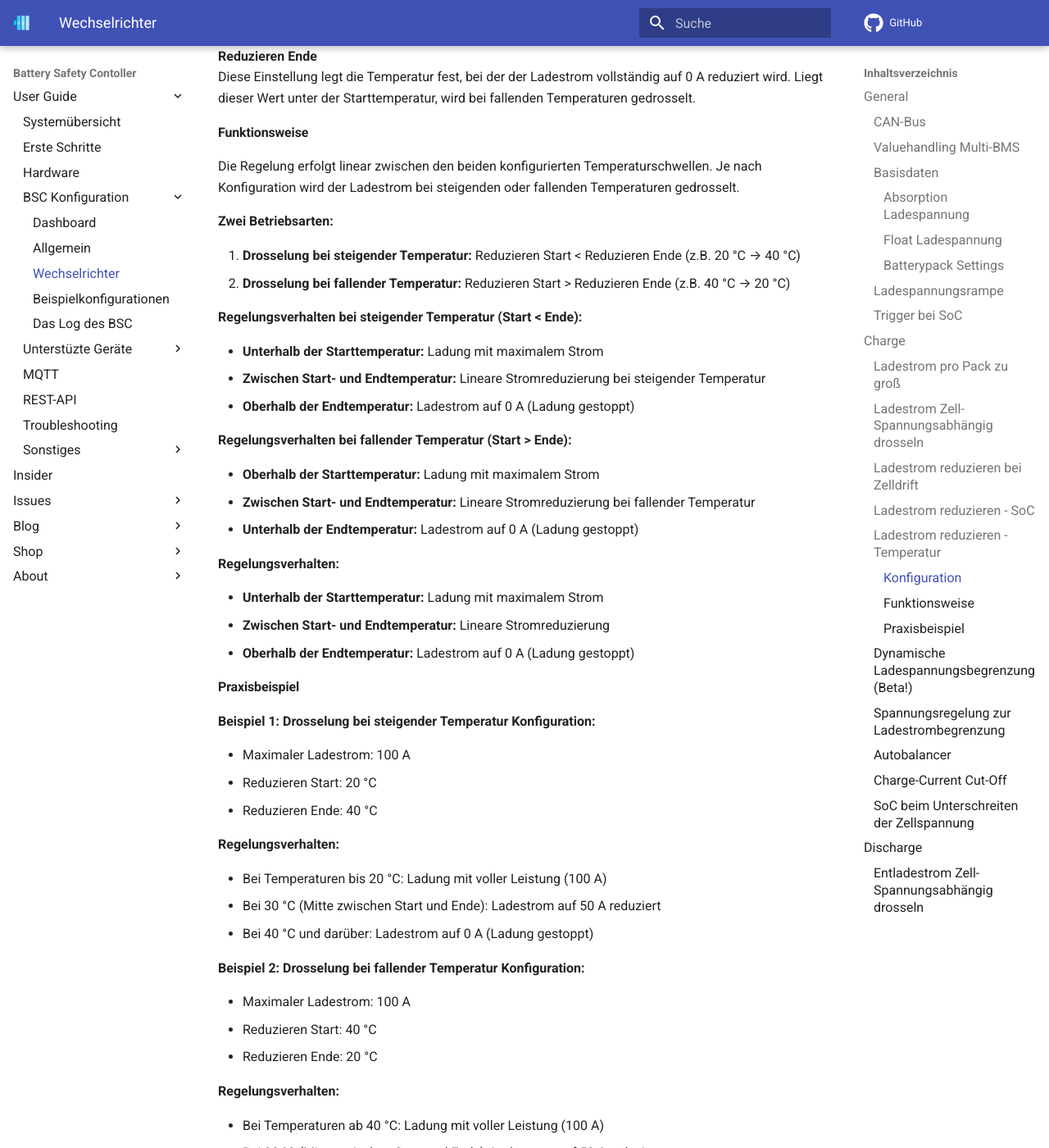
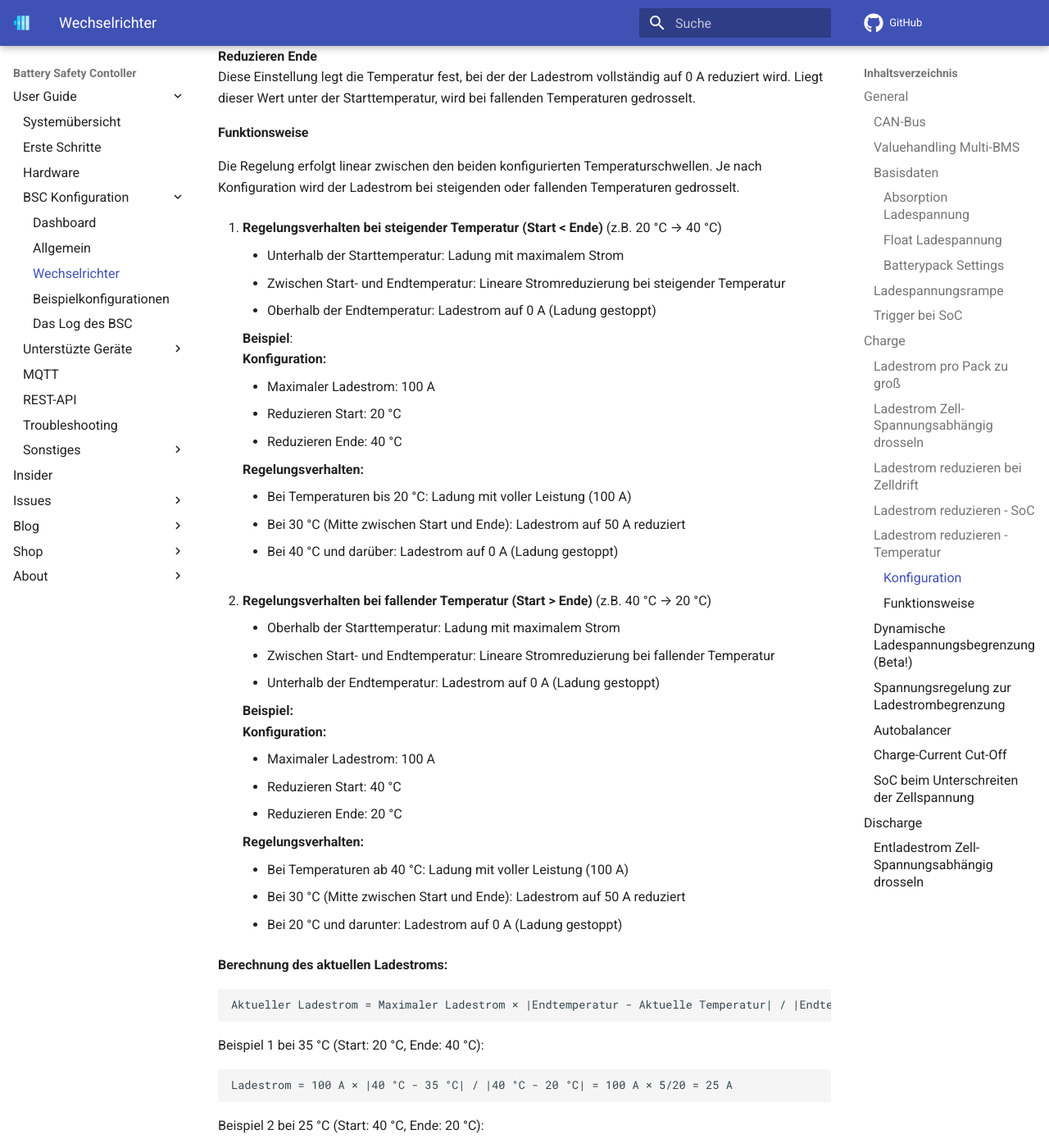
Before and after one commit to bsc-org/bsc, an MkDocs documentation site: the page built from docs/settings_inverter.md, in a window 1280 px wide and 1400 px high, scrolled down 8691 px. Shown: the whole window at 82% size. Built offline with MkDocs 1.6.1 and Material for MkDocs 9.7.7, drawn with Linux system fonts in a browser that asks for light colours; comment, search, counter and statistics services are not loaded.

Commit message:
Ladestrom reduzieren Temperatur - Beschreibung geändert

````diff
--- a/docs/settings_inverter.md
+++ b/docs/settings_inverter.md
@@ -164,55 +164,44 @@ Diese Einstellung legt die Temperatur fest, bei der der Ladestrom vollständig a
 #### Funktionsweise
 Die Regelung erfolgt linear zwischen den beiden konfigurierten Temperaturschwellen. Je nach Konfiguration wird der Ladestrom bei steigenden oder fallenden Temperaturen gedrosselt.
 
-**Zwei Betriebsarten:**
+1. **Regelungsverhalten bei steigender Temperatur (Start < Ende)** (z.B. 20 °C → 40 °C)
 
-1. **Drosselung bei steigender Temperatur:** Reduzieren Start < Reduzieren Ende (z.B. 20 °C → 40 °C)
-2. **Drosselung bei fallender Temperatur:** Reduzieren Start > Reduzieren Ende (z.B. 40 °C → 20 °C)
+    - Unterhalb der Starttemperatur: Ladung mit maximalem Strom
+    - Zwischen Start- und Endtemperatur: Lineare Stromreduzierung bei steigender Temperatur
+    - Oberhalb der Endtemperatur: Ladestrom auf 0 A (Ladung gestoppt)
 
-**Regelungsverhalten bei steigender Temperatur (Start < Ende):**
+    **Beispiel**:
+    **Konfiguration:**
 
-- **Unterhalb der Starttemperatur:** Ladung mit maximalem Strom
-- **Zwischen Start- und Endtemperatur:** Lineare Stromreduzierung bei steigender Temperatur
-- **Oberhalb der Endtemperatur:** Ladestrom auf 0 A (Ladung gestoppt)
+    - Maximaler Ladestrom: 100 A
+    - Reduzieren Start: 20 °C
+    - Reduzieren Ende: 40 °C
 
-**Regelungsverhalten bei fallender Temperatur (Start > Ende):**
+    **Regelungsverhalten:**
 
-- **Oberhalb der Starttemperatur:** Ladung mit maximalem Strom
-- **Zwischen Start- und Endtemperatur:** Lineare Stromreduzierung bei fallender Temperatur
-- **Unterhalb der Endtemperatur:** Ladestrom auf 0 A (Ladung gestoppt)
+    - Bei Temperaturen bis 20 °C: Ladung mit voller Leistung (100 A)
+    - Bei 30 °C (Mitte zwischen Start und Ende): Ladestrom auf 50 A reduziert
+    - Bei 40 °C und darüber: Ladestrom auf 0 A (Ladung gestoppt)
+<br><br>
 
-**Regelungsverhalten:**
+2. **Regelungsverhalten bei fallender Temperatur (Start > Ende)** (z.B. 40 °C → 20 °C)
 
-- **Unterhalb der Starttemperatur:** Ladung mit maximalem Strom
-- **Zwischen Start- und Endtemperatur:** Lineare Stromreduzierung
-- **Oberhalb der Endtemperatur:** Ladestrom auf 0 A (Ladung gestoppt)
+    - Oberhalb der Starttemperatur: Ladung mit maximalem Strom
+    - Zwischen Start- und Endtemperatur: Lineare Stromreduzierung bei fallender Temperatur
+    - Unterhalb der Endtemperatur: Ladestrom auf 0 A (Ladung gestoppt)
 
-#### Praxisbeispiel
-**Beispiel 1: Drosselung bei steigender Temperatur**
-**Konfiguration:**
+    **Beispiel:**
+    **Konfiguration:**
 
-- Maximaler Ladestrom: 100 A
-- Reduzieren Start: 20 °C
-- Reduzieren Ende: 40 °C
+    - Maximaler Ladestrom: 100 A
+    - Reduzieren Start: 40 °C
+    - Reduzieren Ende: 20 °C
 
-**Regelungsverhalten:**
+    **Regelungsverhalten:**
 
-- Bei Temperaturen bis 20 °C: Ladung mit voller Leistung (100 A)
-- Bei 30 °C (Mitte zwischen Start und Ende): Ladestrom auf 50 A reduziert
-- Bei 40 °C und darüber: Ladestrom auf 0 A (Ladung gestoppt)
-
-**Beispiel 2: Drosselung bei fallender Temperatur**
-**Konfiguration:**
-
-- Maximaler Ladestrom: 100 A
-- Reduzieren Start: 40 °C
-- Reduzieren Ende: 20 °C
-
-**Regelungsverhalten:**
-
-- Bei Temperaturen ab 40 °C: Ladung mit voller Leistung (100 A)
-- Bei 30 °C (Mitte zwischen Start und Ende): Ladestrom auf 50 A reduziert
-- Bei 20 °C und darunter: Ladestrom auf 0 A (Ladung gestoppt)
+    - Bei Temperaturen ab 40 °C: Ladung mit voller Leistung (100 A)
+    - Bei 30 °C (Mitte zwischen Start und Ende): Ladestrom auf 50 A reduziert
+    - Bei 20 °C und darunter: Ladestrom auf 0 A (Ladung gestoppt)
 
 **Berechnung des aktuellen Ladestroms:**
 ```
````
